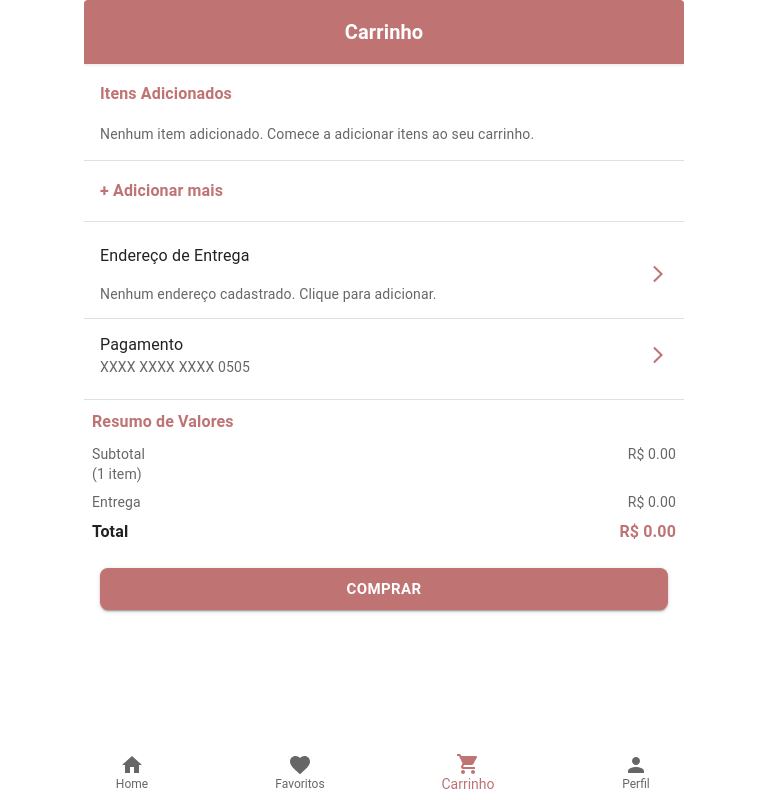
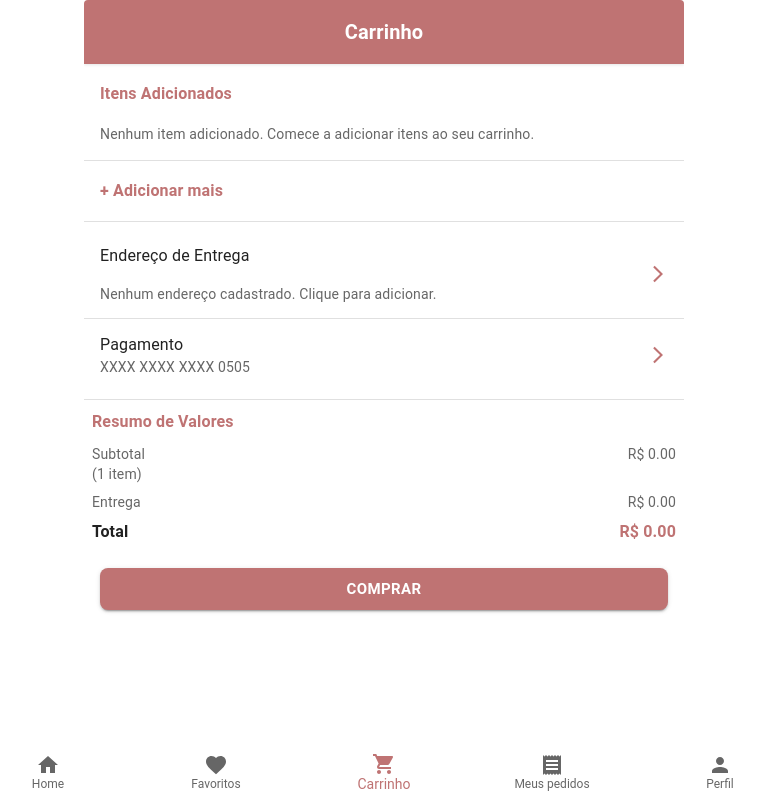
Before and after one commit to wellenramos/aroma-delivery-ui, a React (Create React App) app: page /carrinho in a window 1280 px wide. Shown: the whole page, without its empty margins (256-1020 px from the left). Built offline with nearby package versions, Linux system fonts and the light colour scheme.

Commit message:
implementação do pedido

```diff
--- a/src/components/carrinho/Carrinho.js
+++ b/src/components/carrinho/Carrinho.js
@@ -21,13 +21,14 @@ import Header from "../Header";
 import {useAlert} from "../shared/alert/AlertProvider";
 import {obterResumoCarrinho} from "../../services/carrinhoService";
 import {useAppContext} from "../../context/AppContext";
+import {realizarPedido} from "../../services/pedidoService";
 
 const Carrinho = () => {
     const [resumo, setResumo] = useState([]);
     const quantidade = 1;
 
     const showAlert = useAlert();
-    const { carrinhoId } = useAppContext();
+    const { carrinhoId, limparCarrinhoId } = useAppContext();
     const navigate = useNavigate();
 
     useEffect(() => {
@@ -55,6 +56,24 @@ const Carrinho = () => {
 
     const handleIrParaHome = () => {
         navigate('/');
+    }
+
+    const handleRealizarPedido = async () => {
+        try {
+            const {itens, endereco, cartao} = resumo;
+            const command = {
+                itens: itens.map(item => item.id),
+                enderecoId: endereco.id,
+                cartaoId: cartao.id
+            }
+            const { data } = await realizarPedido(command);
+            if (data) {
+                limparCarrinhoId();
+                navigate('/meus-pedidos')
+            }
+        } catch (error) {
+            showAlert(error?.response?.data?.message, "error");
+        }
     }
 
     return (
@@ -180,6 +199,7 @@ const Carrinho = () => {
                         variant="contained"
                         size="large"
                         fullWidth
+                        onClick={handleRealizarPedido}
                         sx={{ backgroundColor: '#BF7373', color: '#FFF', fontWeight: 'bold', borderRadius: '8px' }}
                     >
                         Comprar
--- a/src/components/home/HomeNavigationBar.js
+++ b/src/components/home/HomeNavigationBar.js
@@ -4,6 +4,7 @@ import HomeIcon from '@mui/icons-material/Home';
 import FavoriteIcon from '@mui/icons-material/Favorite';
 import ShoppingCartIcon from '@mui/icons-material/ShoppingCart';
 import PersonIcon from '@mui/icons-material/Person';
+import ReceiptIcon from '@mui/icons-material/Receipt';
 import {useLocation, useNavigate} from "react-router-dom";
 
 const HomeNavigationBar = () => {
@@ -15,17 +16,19 @@ const HomeNavigationBar = () => {
     useEffect(() => {
         if (location.pathname === '/') setValue(0);
         else if (location.pathname === '/favoritos') setValue(1);
-        else if (location.pathname === '/carrinho') setValue(3);
-        else if (location.pathname === '/perfil') setValue(5);
+        else if (location.pathname === '/carrinho') setValue(2);
+        else if (location.pathname === '/meus-pedidos') setValue(3);
+        else if (location.pathname === '/perfil') setValue(4);
     }, [location.pathname]);
 
     const handleChange = (event, newValue) => {
         setValue(newValue);
-
+        console.log('newValue', newValue);
         if (newValue === 0) navigate('/');
         else if (newValue === 1) navigate('/favoritos');
-        else if (newValue === 3) navigate('/carrinho');
-        else if (newValue === 5) navigate('/perfil');
+        else if (newValue === 2) navigate('/carrinho');
+        else if (newValue === 3) navigate('/meus-pedidos');
+        else if (newValue === 4) navigate('/perfil');
     };
 
     return (
@@ -44,17 +47,22 @@ const HomeNavigationBar = () => {
                     label="Favoritos"
                     icon={<FavoriteIcon />}
                 />
-                />
+
                 <BottomNavigationAction
                     label="Carrinho"
                     icon={<ShoppingCartIcon />}
                 />
+
+                <BottomNavigationAction
+                    label="Meus pedidos"
+                    icon={<ReceiptIcon />}
                 />
+
                 <BottomNavigationAction
                     label="Perfil"
                     icon={<PersonIcon />}
                 />
-                />
+
             </BottomNavigation>
         </Box>
 
--- a/src/components/meusPedidos/AcompanhantoPedido.js
+++ b/src/components/meusPedidos/AcompanharPedido.js
@@ -11,7 +11,7 @@ import RadioButtonUncheckedIcon from "@mui/icons-material/RadioButtonUnchecked";
 import Header from "../Header";
 import {useNavigate} from "react-router-dom";
 
-const AcompanhamentoPedido = () => {
+const AcompanharPedido = () => {
     const pedido = {
         imagem: "/path/to/coffee-image.png", // Substituir pelo caminho real da imagem
         nome: "Coffee Milk",
@@ -131,4 +131,4 @@ const AcompanhamentoPedido = () => {
     );
 };
 
-export default AcompanhamentoPedido;
+export default AcompanharPedido;
--- a/src/context/AppContext.js
+++ b/src/context/AppContext.js
@@ -5,6 +5,10 @@ const AppContext = createContext();
 export const AppContextProvider = ({ children }) => {
   const [carrinhoId, setCarrinhoId] = useState(() => {
     return localStorage.getItem('carrinhoId') || null;
+  });
+
+  const [pedidoId, setPedidoId] = useState(() => {
+    return localStorage.getItem('pedidoId') || null;
   });
 
   useEffect(() => {
@@ -17,10 +21,17 @@ export const AppContextProvider = ({ children }) => {
 
   const limparCarrinhoId = () => {
     setCarrinhoId(null);
+    localStorage.removeItem('carrinhoId');
   };
 
   return (
-      <AppContext.Provider value={{ carrinhoId, setCarrinhoId, limparCarrinhoId }}>
+      <AppContext.Provider value={{
+        carrinhoId,
+        setCarrinhoId,
+        limparCarrinhoId,
+        pedidoId,
+        setPedidoId
+      }}>
         {children}
       </AppContext.Provider>
   );
--- a/src/routes.js
+++ b/src/routes.js
@@ -13,7 +13,6 @@ import Avaliacao from "./components/avaliacao/Avaliacao";
 import Endereco from "./components/endereco/Endereco";
 import Pagamento from "./components/pagamento/Pagamento";
 import Registrar from "./components/usuario/Registrar";
-import AcompanhamentoPedido from "./components/meusPedidos/AcompanhantoPedido";
 
 export const router = createBrowserRouter([
     {
@@ -40,7 +39,7 @@ export const router = createBrowserRouter([
             { path: '/avaliacao', element: <Avaliacao /> },
             { path: '/endereco', element: <Endereco /> },
             { path: '/pagamento', element: <Pagamento /> },
-            { path: '/acompanhamento-pedido', element: <AcompanhamentoPedido /> }
+            // { path: '/acompanhar-pedido', element: <AcompanharPedido /> }
         ]
     }
 ]);
--- /dev/null
+++ b/src/services/pedidoService.js
@@ -0,0 +1,5 @@
+import api from './api';
+
+export const realizarPedido = async (pedido) => {
+    return await api.post('/pedidos', pedido);
+};
```
